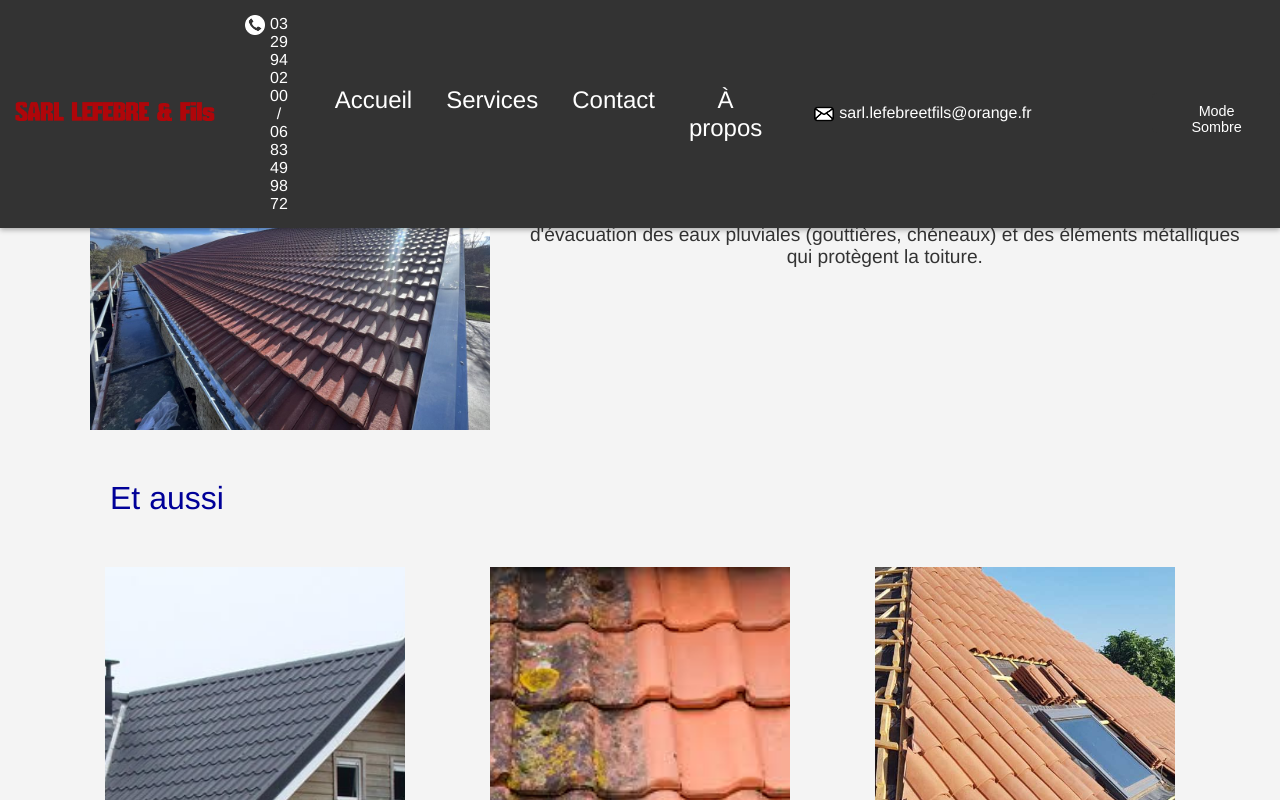
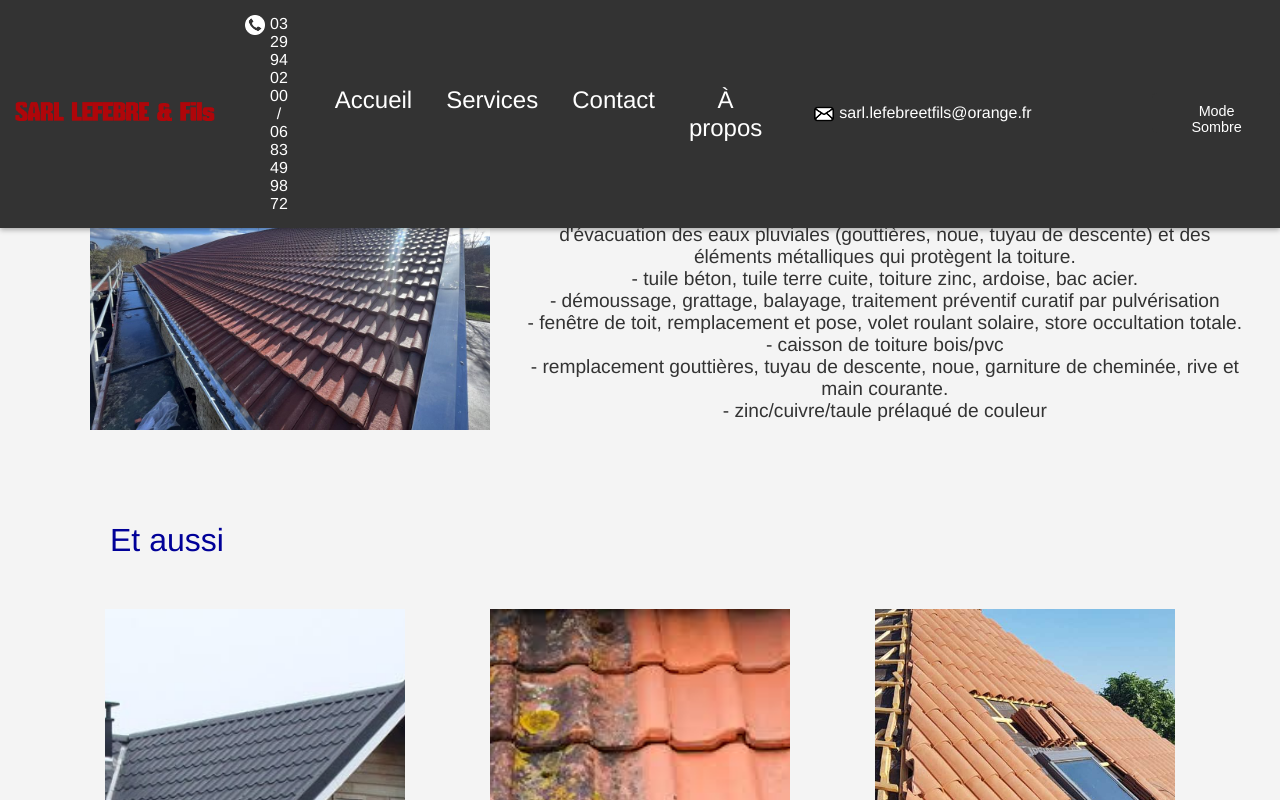
Before and after one commit to theolefebre/stage, a Vue app in the folder vue-project/: page /services/couvreur-zingueur in a window 1280 px wide. Shown: the top 800 px of the page. Built offline with nearby package versions, Linux system fonts and the light colour scheme.

Commit message:
some texts

```diff
--- a/vue-project/src/views/BardageIsolation.vue
+++ b/vue-project/src/views/BardageIsolation.vue
@@ -5,7 +5,9 @@
       <img src="@/assets/bard-isol/bardage_metallique.webp" alt="Couvreur Zingueur" class="main-image" />
       <p class="description">
         Le bardage est un revêtement extérieur qui protège les murs des intempéries tout en offrant une touche esthétique, avec des matériaux variés comme le bois, le PVC ou le métal. L'isolation, par l'intérieur ou l'extérieur, vise à améliorer l'efficacité énergétique et le confort thermique en réduisant les pertes de chaleur, souvent combinée avec un bardage pour une protection optimale et des économies d'énergie.
-      </p>
+      <br>- isolation par laine souflée ou déroulée
+      <br>- bardage bois/métallique.
+    </p>
     </div>
     <!-- Texte secondaire -->
     <h2 class="et-aussi">Et aussi</h2>
--- a/vue-project/src/views/CouvreurZingueur.vue
+++ b/vue-project/src/views/CouvreurZingueur.vue
@@ -5,8 +5,13 @@
       <img src="@/assets/couv-zinc/image2.jpg" alt="Couvreur Zingueur" class="main-image" />
       <p class="description">
         Le couvreur-zingueur est un professionnel du bâtiment spécialisé dans la pose, l'entretien et la réparation de toitures.
-        Il s'occupe également des systèmes d'évacuation des eaux pluviales (gouttières, chéneaux) et des éléments métalliques
-        qui protègent la toiture.
+        Il s'occupe également des systèmes d'évacuation des eaux pluviales (gouttières, noue, tuyau de descente) et des éléments métalliques
+        qui protègent la toiture.<br>- tuile béton, tuile terre cuite, toiture zinc, ardoise, bac acier. <br>
+        - démoussage, grattage, balayage, traitement préventif curatif par pulvérisation
+        <br>- fenêtre de toit, remplacement et pose, volet roulant solaire, store occultation totale.
+        <br>- caisson de toiture bois/pvc
+        <br>- remplacement gouttières, tuyau de descente, noue, garniture de cheminée, rive et main courante.
+        <br>- zinc/cuivre/taule prélaqué de couleur
       </p>
     </div>
     <!-- Texte secondaire -->
--- a/vue-project/src/views/PlomberieSanitaire.vue
+++ b/vue-project/src/views/PlomberieSanitaire.vue
@@ -4,7 +4,12 @@
     <div class="main-image-container">
       <img src="@/assets/plom-sani/douche1.jpg" alt="Couvreur Zingueur" class="main-image" />
       <p class="description">
-        La plomberie concerne l'installation et l'entretien des conduites d'eau et de gaz, ainsi que le réseau d'évacuation des eaux usées dans un bâtiment. Le sanitaire regroupe les équipements liés à l'hygiène et au confort, tels que les lavabos, toilettes, douches et baignoires, qui sont connectés aux réseaux de plomberie pour l'alimentation en eau et l'évacuation.      </p>
+        La plomberie concerne l'installation et l'entretien des conduites d'eau, ainsi que le réseau d'évacuation des eaux usées dans un bâtiment. Le sanitaire regroupe les équipements liés à l'hygiène et au confort, tels que les lavabos, toilettes, douches et baignoires, qui sont connectés aux réseaux de plomberie pour l'alimentation en eau et l'évacuation.
+      <br>- création/rénovation salle de bain
+      <br>- création douche PMR
+      <br>- emplacement appareil sanitaire
+      <br>- chauffe-eau, lavabo, wc, baingoire, cabine de douche, évier
+      </p>
     </div>
     <!-- Texte secondaire -->
     <h2 class="et-aussi">Et aussi</h2>
```
